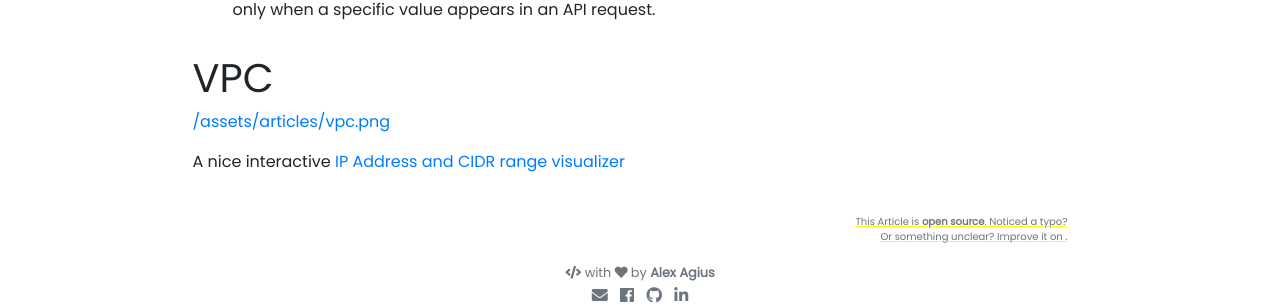
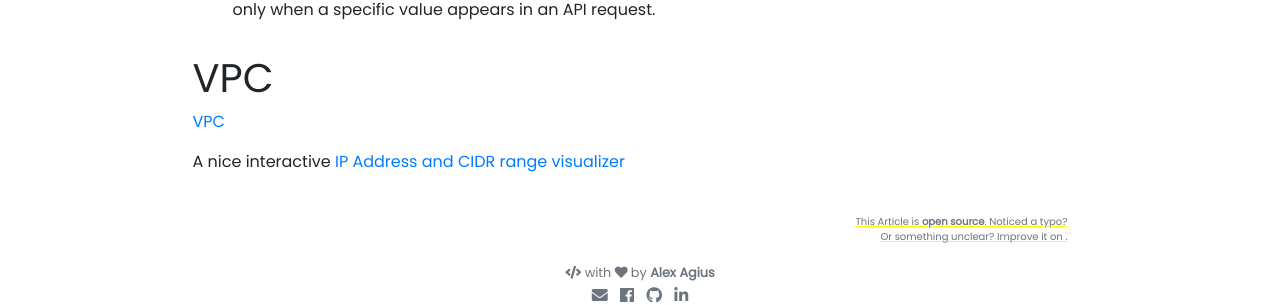
Before and after one commit to agiusalexandre/jekyll, a Jekyll site: the page built from _posts/2019-11-20-awsSecuritySpeciality.markdown, in a window 1280 px wide. Shown: the part 1851-2156 px from the top of the page. Built offline with Jekyll 4.4.1, drawn with Linux system fonts in a browser that asks for light colours; nearby versions of some CDN libraries; our own code applies the rules of GitHub Pages for plain Markdown files.

Commit message:
Update security article

```diff
--- a/_posts/2019-11-20-awsSecuritySpeciality.markdown
+++ b/_posts/2019-11-20-awsSecuritySpeciality.markdown
@@ -57,6 +57,6 @@ The AWS Certified Security – Specialty (SCS-C01) examination is intended for i
 - The Condition element (or Condition block) lets you specify conditions for when a policy is in effect. The policy statement is effective only when the conditions are true. For example, you might want a policy statement to take effect only after a specific date. Or, you might want a policy statement to control access only when a specific value appears in an API request.
 
 # VPC
-[/assets/articles/vpc.png](VPC)
+[VPC](/assets/articles/vpc.png)
 
 A nice interactive  [IP Address and CIDR range visualizer](https://cidr.xyz/)
```
